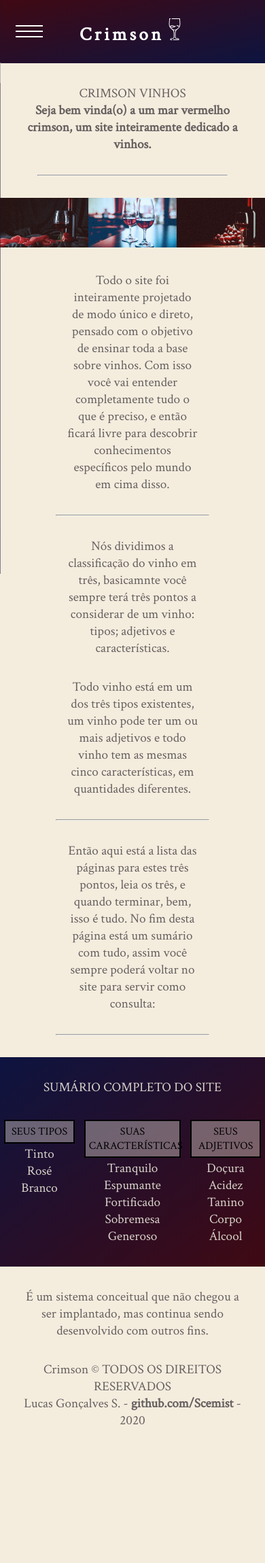
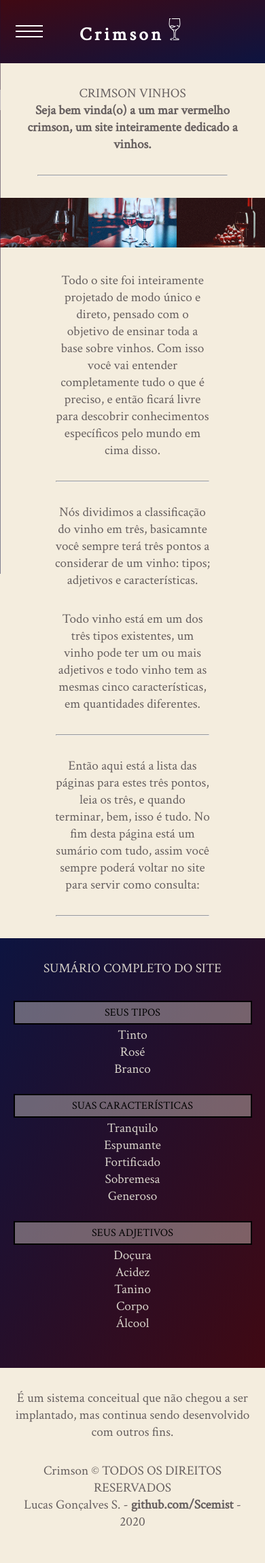
Before and after one commit to Scemist/Crimson, a PHP site: page /index.html in a window 390 px wide. Shown: the whole page at 68% size. Before the commit the page ends 2095 px from the top, so only its background shows below. Run offline with PHP 8.4, Linux system fonts and the light colour scheme.

Commit message:
Adaptação do conteúdo para mobile
O resto do conteúdo (detalhes) que não haviam sido projetado para mobile foram adicionados.

```diff
--- a/css/estilo.css
+++ b/css/estilo.css
@@ -4,9 +4,13 @@
     box-sizing: border-box;
 }
 
-/* Atributos para mobile */
+/* Atributos para mobile -------------------------------------------------------------------------*/
 
 @media screen and (max-width: 767px) {
+
+    .sumarioConteudo {
+        flex-direction: column;
+    }
 
     .logo {
         margin: 0.2rem 0 0 0;
@@ -65,6 +69,7 @@
     }
 
     #itensNav {
+        padding: 2.5rem 0;
         background: linear-gradient(to bottom right, #400913, #0d1440);
         height: 100vh;
         transform: translateX(-100%);
@@ -105,10 +110,13 @@
     }
 }
 
-/* Atributos para Desktop */
+/* Atributos para Desktop ------------------------------------------------------------------------- */
 
 @media screen and (min-width: 768px) {
 
+    .sumarioConteudo {
+        flex-direction: row;
+    }
 
     #itensNav {
         display: flex;
@@ -192,7 +200,7 @@
     }
 }
 
-/* Atributos para todos os dispositivos */
+/* Atributos para todos os dispositivos ------------------------------------------------------------------------- */
 
 nav {
     display: flex;
@@ -289,7 +297,6 @@ main {
 
 .sumarioConteudo {
     display: flex;
-    flex-direction: row;
     flex-wrap: wrap;
     justify-content: space-around;
     margin-top: 2rem;
--- a/css/tema.css
+++ b/css/tema.css
@@ -22,17 +22,28 @@ Azul4       #1438a6
 Destaque    #bf17369e
 */
 
+@media screen and (max-width: 767px) {
+
+    p, h1 {
+        margin: 2rem 0 0 0;
+        padding: 0 0.9rem;
+    }
+}
+
+@media screen and (min-width: 768px) {
+
+    p, h1 {
+        margin: 2rem 0 0 0;
+        padding: 0 2rem;
+    }
+}
+
 .blocoMaior {
     padding: 0 10%;
 }
 
 .blocoMenor {
     padding: 0 17%;
-}
-
-p, h1 {
-    margin: 2rem 0 0 0;
-    padding: 0 2rem;
 }
 
 hr {
```
